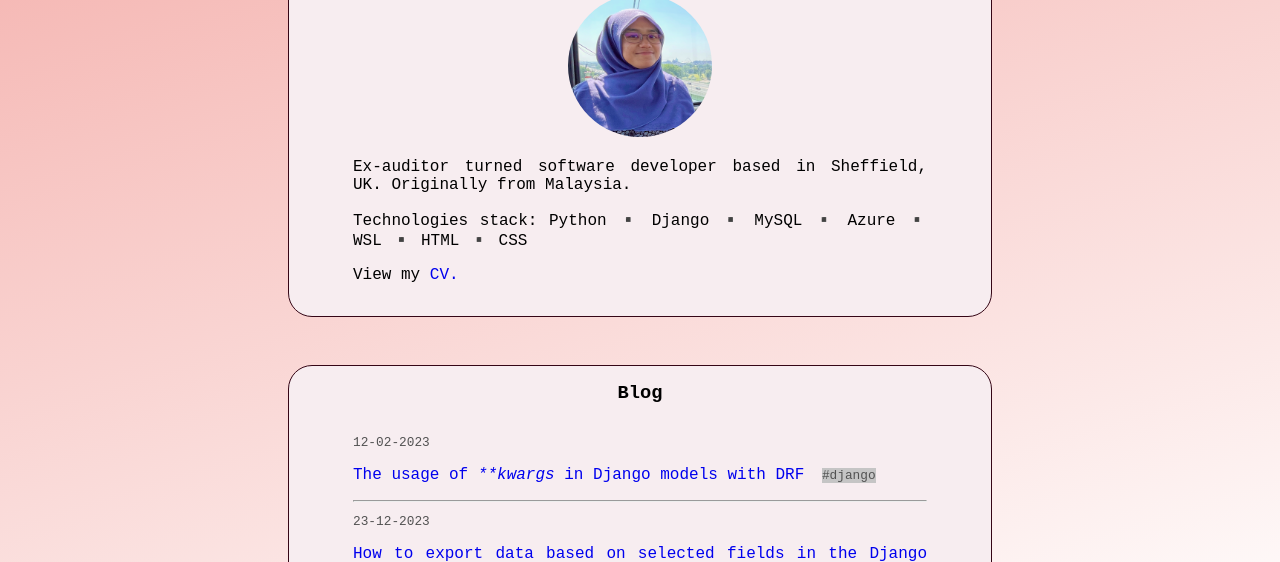
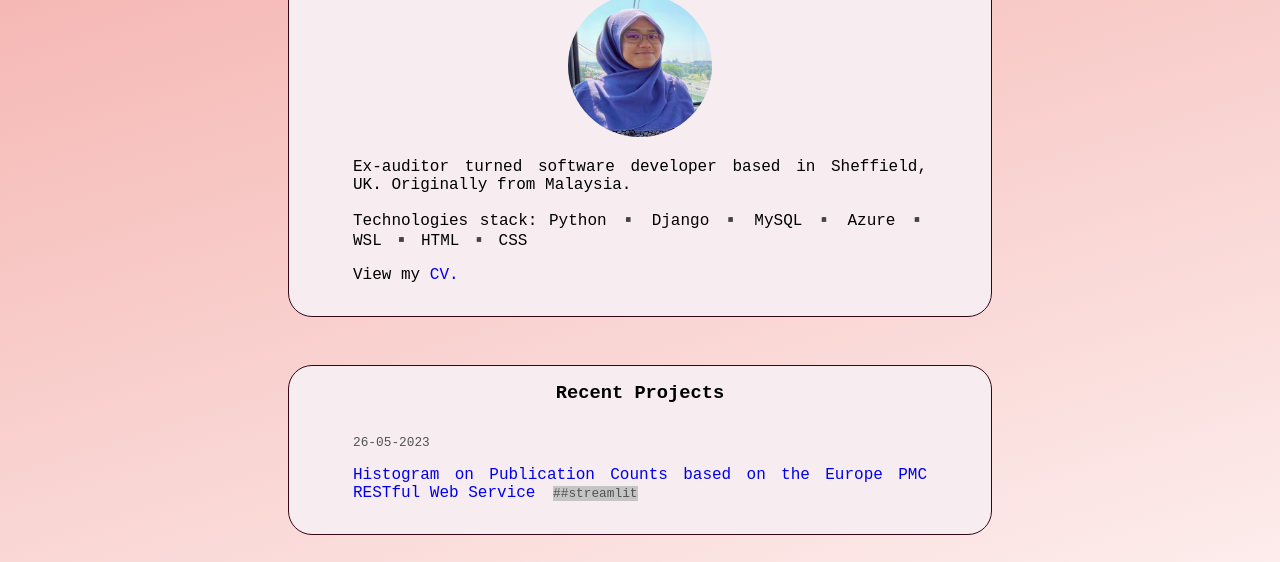
Before and after one commit to hudarashid/portfolio, a plain HTML site: page index.html in a window 1280 px wide. Shown: the part 169-731 px from the top of the page. Drawn offline with Linux system fonts and the light colour scheme; a web font is replaced by a local one.

Commit message:
Add streamlit project

```diff
--- a/index.html
+++ b/index.html
@@ -91,6 +91,17 @@
         </div> -->
 
         <div class="container">
+            <h3>Recent Projects</h3>
+            <br>
+            <p class="date">26-05-2023</p>
+            <p>
+                <a href="https://publicationeuropepmc.streamlit.app/"
+                    target="_blank" rel="noopener noreferrer">Histogram on Publication Counts based on the Europe PMC RESTful Web Service</a>
+                <mark>##streamlit</mark>
+            </p>
+        </div>
+
+        <div class="container">
             <h3>Blog</h3>
             <br>
             <p class="date">12-02-2023</p>
```
